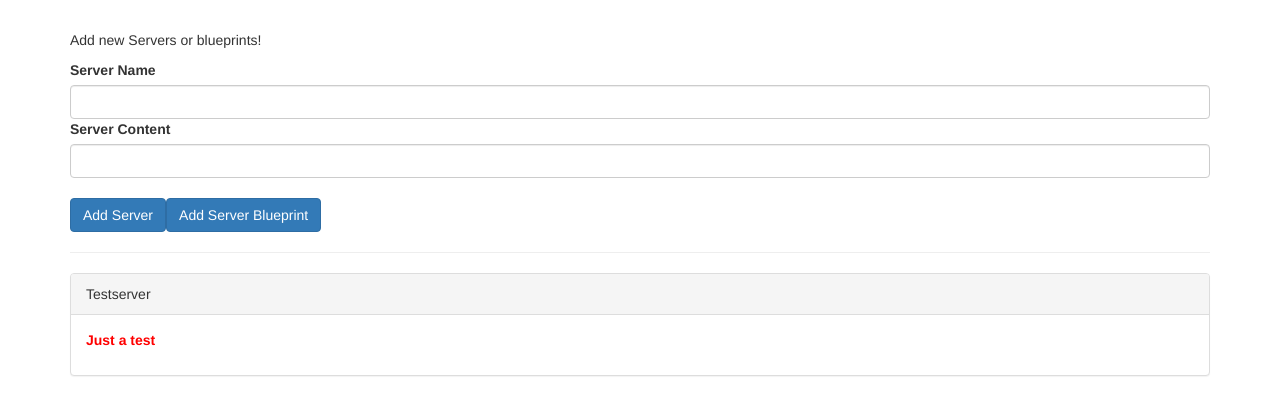
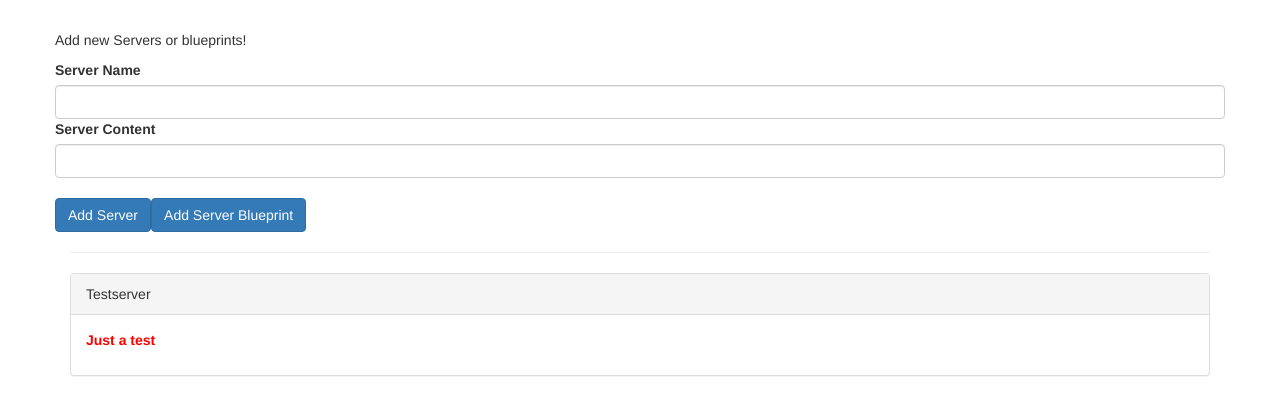
Before and after one commit to inioluwaa/server-app, an Angular app: page / in a window 1280 px wide. Shown: the top 414 px of the page. Built offline with nearby package versions, Linux system fonts and the light colour scheme.

Commit message:
change col setting

```diff
--- a/src/app/cockpit/cockpit.component.html
+++ b/src/app/cockpit/cockpit.component.html
@@ -1,5 +1,5 @@
 <div class="row">
-  <div class="col-xs-12">
+  <div class="col-12">
     <p>Add new Servers or blueprints!</p>
     <label>Server Name</label>
     <input type="text" class="form-control" [(ngModel)]="newServerName">
```
